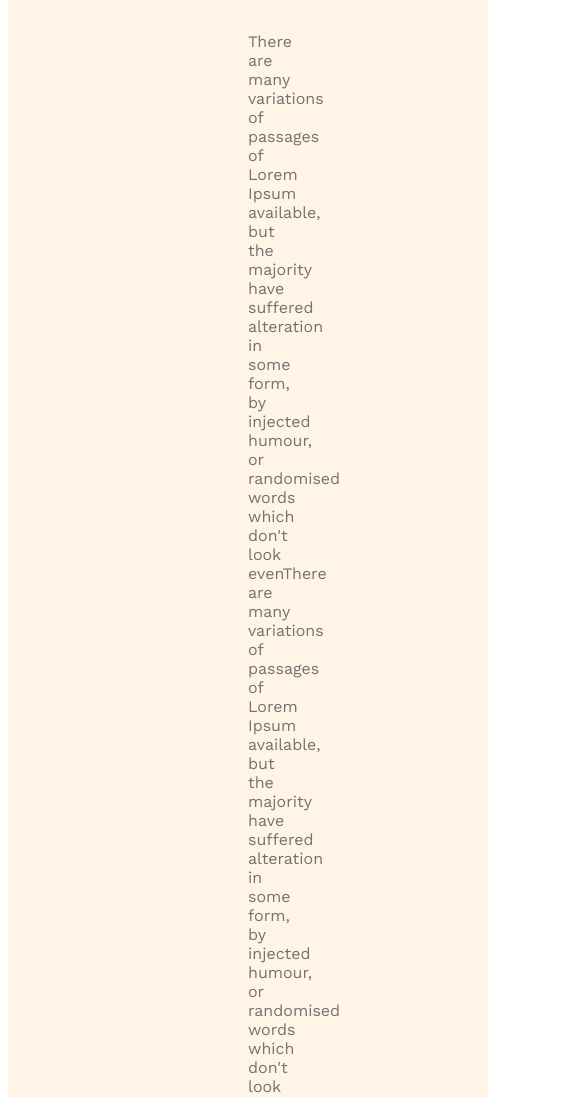
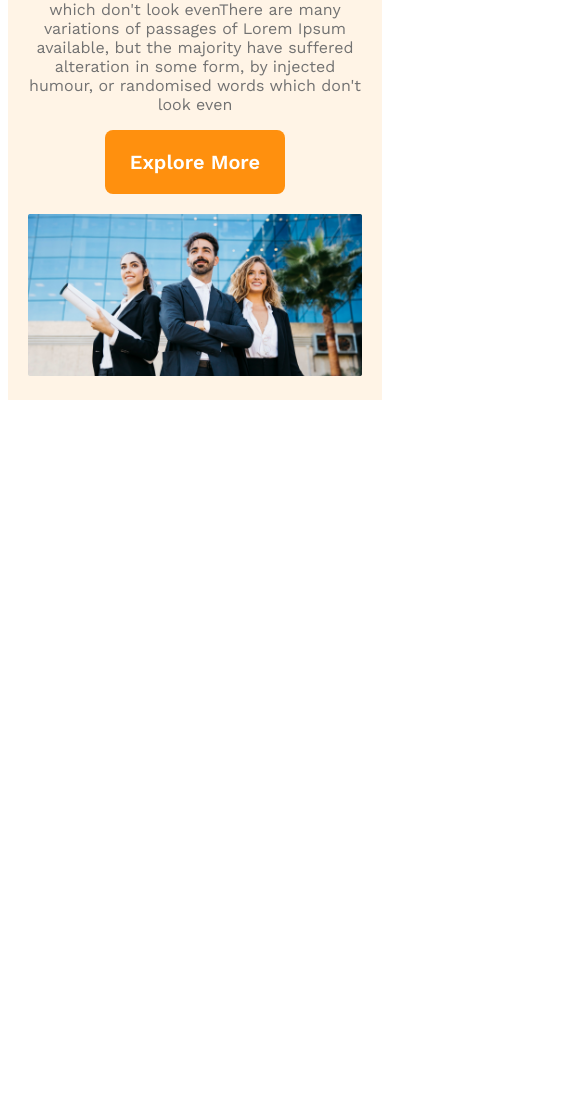
Before and after one commit to jahidhassan2656/G3-responsive-architect, a plain HTML site: page index.html in a window 390 px wide. Shown: the part 730-1827 px from the top of the page, 585 px wide, since content can reach past the window. After the commit the page ends 1138 px from the top, so only its background shows below. Drawn offline with nearby package versions, Linux system fonts and the light colour scheme.

Commit message:
finished header section with mobile and medium device

```diff
--- a/styles/architect.css
+++ b/styles/architect.css
@@ -1,9 +1,22 @@
 /* Work sens font */
 @import url('https://fonts.googleapis.com/css2?family=Work+Sans:wght@400;500;600;700;800&display=swap');
 
- /* share style  */
+/* share style  */
 * {
     font-family: 'Work Sans', sans-serif;
+}
+
+.btn-parimary {
+    color: #fff;
+    border-radius: 8px;
+    background: #FF900E;
+    font-size: 1.25rem;
+    font-style: normal;
+    font-weight: 600;
+    padding: 20px 25px;
+    cursor: pointer;
+    border: 0px;
+
 }
 
 /* header-section */
@@ -57,8 +70,33 @@ nav li a {
 }
 
 .banner-description {
-    color:  #727272;
+    color: #727272;
     font-size: 1rem;
     font-weight: 400;
 
 }
+.banner img{
+    margin-top: 20px;
+    width: 100%;
+}
+
+/* Responsive media queries */
+@media screen and (max-width:576px) {
+    header{
+        padding: 20px;
+    }
+    nav{
+        flex-direction: column;
+    }
+}
+
+/* Tablet or medium Device */
+
+@media screen and (min-width:577px) and (max-width:960px) {
+    header{
+        padding: 50px;
+    }
+    nav{
+        flex-direction: column;
+    }
+}
```
